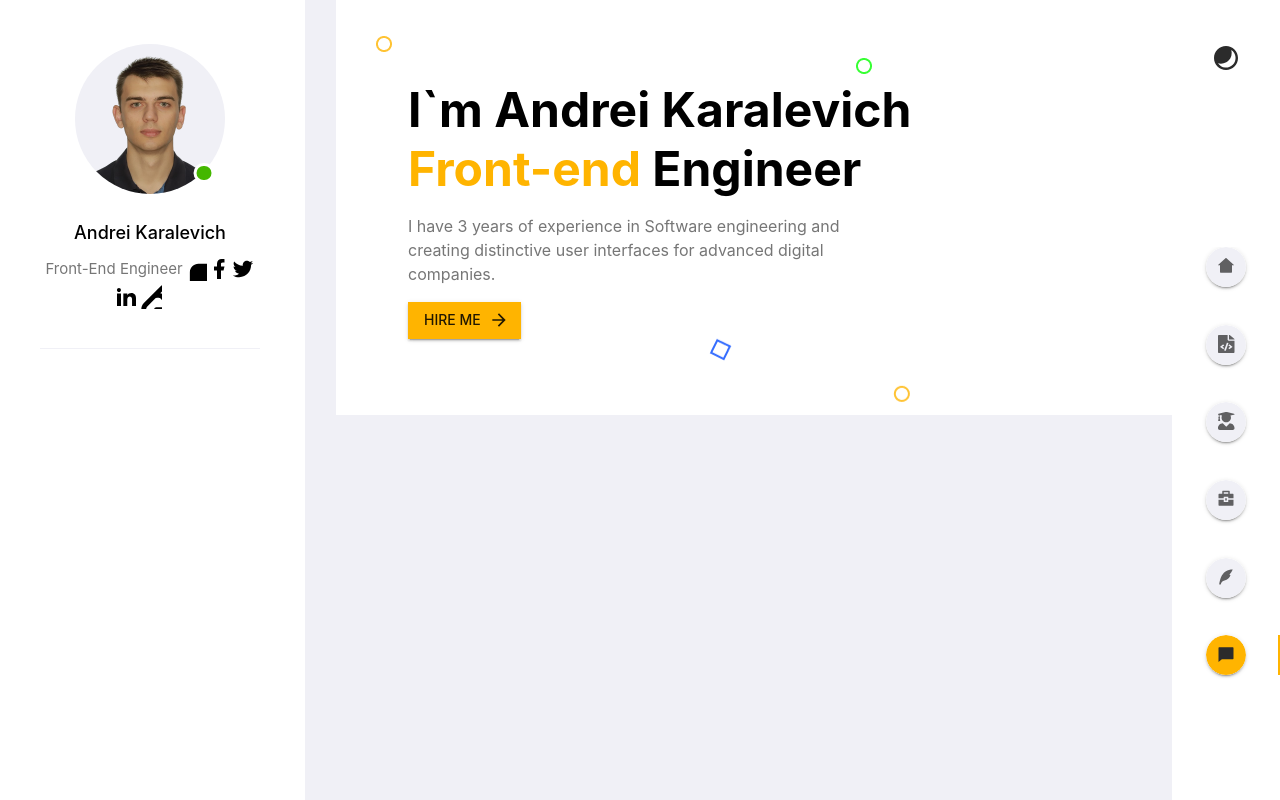
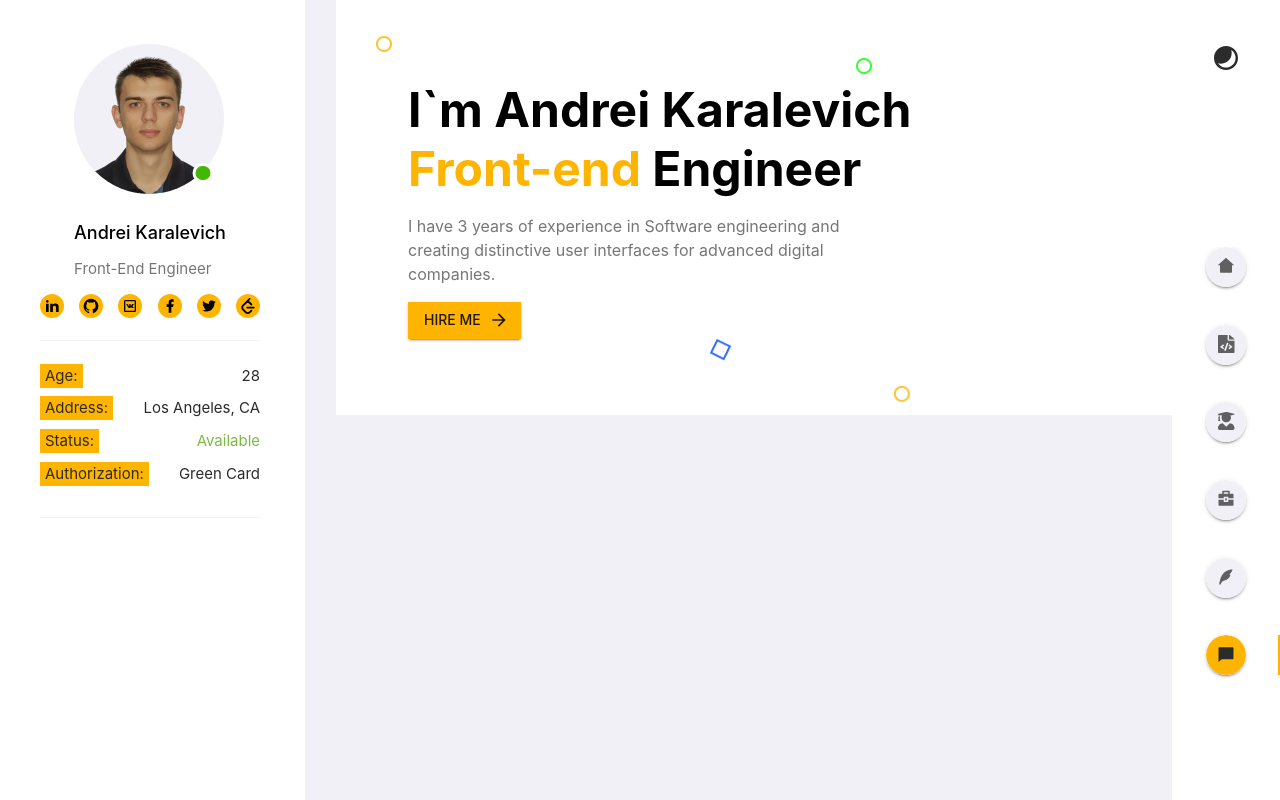
Before and after one commit to Karalevich/portfolio, a React (Create React App) app: page /contact in a window 1280 px wide. Shown: the top 800 px of the page. Built offline with nearby package versions, Linux system fonts and the light colour scheme.

Commit message:
add Avatar component

```diff
--- a/src/App.tsx
+++ b/src/App.tsx
@@ -3,7 +3,7 @@ import React from 'react'
 import { BrowserRouter, Navigate, Route, Routes } from 'react-router-dom'
 import Home from './components/Home/Home'
 import Nav from './components/Navbar/Navbar'
-import { mainTheme } from './styles/themes/main-theme'
+import { mainTheme } from './styles/themes/mainTheme'
 import Info from './components/Info/Info'
 
 
--- a/src/components/Info/Avatar/Avatar.module.scss
+++ b/src/components/Info/Avatar/Avatar.module.scss
@@ -1,11 +1,11 @@
 @import './src/styles/variables';
 
 .avatar {
+  display: flex;
+  flex-wrap: wrap;
+  justify-content: center;
+
   .header {
-    display: flex;
-    flex-wrap: wrap;
-    justify-content: center;
-
     .name {
       margin-top: 3.44vh;
       margin-bottom: 1.77vh;
@@ -16,10 +16,60 @@
 
   .socialMedia {
     display: flex;
-    justify-content: flex-start;
+    justify-content: space-between;
     width: 100%;
     padding-bottom: 2.77vh;
     margin-top: 1.66vh;
     border-bottom: 1.5px solid $light-bcg;
   }
+
+  .iconWrapper {
+    width: 24px;
+    height: 24px;
+    background-color: $element;
+    border-radius: 50%;
+    display: flex;
+    align-items: center;
+    justify-content: center;
+    cursor: pointer;
+
+    svg {
+      font-size: 1rem;
+    }
+
+    &:hover {
+      svg {
+        fill: $black;
+      }
+    }
+  }
+
+  .footer {
+    width: 100%;
+    margin-top: 2.77vh;
+    padding-bottom: 2.77vh;
+    border-bottom: 1.5px solid $light-bcg;
+    font-size: 0.9375rem;
+    font-weight: 400;
+    line-height: 24px;
+    color: $black;
+
+    .info {
+      margin-bottom: 1.1vh;
+      display: flex;
+      justify-content: space-between;
+      align-items: center;
+
+      .property {
+        padding: 0 5px;
+        box-sizing: border-box;
+        background-color: $element;
+      }
+
+      .available {
+        color: $available;
+      }
+    }
+
+  }
 }
--- a/src/components/Info/Avatar/Avatar.tsx
+++ b/src/components/Info/Avatar/Avatar.tsx
@@ -3,10 +3,11 @@ import styles from './Avatar.module.scss'
 import { AvatarComponent } from './types'
 import { styled } from '@mui/material/styles'
 import Badge from '@mui/material/Badge'
-import { Avatar as MUIAvatar, SvgIconProps } from '@mui/material'
+import { Avatar as MUIAvatar } from '@mui/material'
 import avatarImg from '../../../img/AK-removebg.webp'
 import { Tooltip } from '../../Custom/Tooltip'
-import { FacebookIcon, LeetcodeIcon, LinkedinIcon, TwitterIcon, VkIcon, GitHubIcon } from '../../Custom/Icons'
+import { ICONS, INFO } from '../../../constants/personalInfo'
+import classnames from 'classnames'
 
 
 export const Avatar: AvatarComponent = () => {
@@ -22,27 +23,42 @@ export const Avatar: AvatarComponent = () => {
         </StyledBadge>
         <h4 className={styles.name}>Andrei Karalevich</h4>
         <p className={styles.occupation}>Front-End Engineer</p>
-        {socialMediaIcons()}
       </header>
       <main className={styles.socialMedia}>
-
+        {socialMediaIcons()}
       </main>
+      <footer className={styles.footer}>
+        {personalInfo()}
+      </footer>
     </section>
   )
 }
 
+const personalInfo = () => {
+  const infos = []
+  for (const [key, value] of Object.entries(INFO)) {
+    const info = <div className={styles.info} key={key}>
+      <span className={styles.property}>{key}:</span>
+      <span className={classnames(styles.value, {[styles.available]: key === 'Status'})}>{value}</span>
+    </div>
+    infos.push(info)
+  }
+  return infos
+}
+
 const socialMediaIcons = () => {
-  const icons = [[<VkIcon/>, 'VKontakte'], [<FacebookIcon/>, 'Facebook'], [<TwitterIcon/>, 'Twitter'], [
-    <LinkedinIcon/>, 'Linkedin'], [<LeetcodeIcon/>, 'Leetcode'], [<GitHubIcon/>, 'Github']]
-  return icons.map(icon => (
-    <Tooltip title={icon[1]} placement='top' arrow>
-      <div className={styles.iconWrapper}>
-        {icon[0]}
-      </div>
+  const icn = []
+  for (const [key, value] of Object.entries(ICONS)) {
+    const mediaIcon = <Tooltip title={key} placement='top' key={key} arrow>
+      <a href={value[1] as string} target="_blank" className={styles.link}>
+        <div className={styles.iconWrapper}>
+          {value[0]}
+        </div>
+      </a>
     </Tooltip>
-  ))
-
-
+    icn.push(mediaIcon)
+  }
+  return icn
 }
 
 const StyledBadge = styled(Badge)(({ theme }) => ({
@@ -75,7 +91,6 @@ const StyledBadge = styled(Badge)(({ theme }) => ({
       opacity: 1,
     },
     '100%': {
-      // transform: 'scale(2.4)',
       opacity: 0,
     },
   },
--- /dev/null
+++ b/src/constants/personalInfo.tsx
@@ -0,0 +1,19 @@
+import { FacebookIcon, LeetcodeIcon, LinkedinIcon, TwitterIcon, VkIcon } from '../components/Custom/Icons'
+import GitHubIcon from '@mui/icons-material/GitHub'
+import React from 'react'
+
+export const ICONS = {
+    'Linkedin': [<LinkedinIcon/>, 'https://www.linkedin.com/in/a112k/'],
+    'Github': [<GitHubIcon/>, 'https://github.com/AndreyKorolevich'],
+    'Vkontakte': [<VkIcon/>, 'https://vk.com/id134399064'],
+    'Facebook': [<FacebookIcon/>, 'https://vk.com/id134399064'],
+    'Twitter': [<TwitterIcon/>, 'https://twitter.com/Korol1Andrei'],
+    'Leetcode': [<LeetcodeIcon/>, 'https://leetcode.com/korolevich1994/'],
+}
+
+export const INFO = {
+    'Age': 28,
+    'Address': 'Los Angeles, CA',
+    'Status': 'Available',
+    'Authorization': 'Green Card',
+}
--- a/src/styles/variables.scss
+++ b/src/styles/variables.scss
@@ -8,3 +8,4 @@ $paragraph: #767676;
 $light-bcg: #f0f0f6;
 $light-bcg2: #e4e6eb;
 $white: #FFFFFF;
+$available: #7EB942;
```
Also changed, not shown: src/components/Custom/Icons/index.tsx (+3 -12 lines), src/styles/themes/mainTheme.ts (renamed from src/styles/themes/main-theme.ts).
